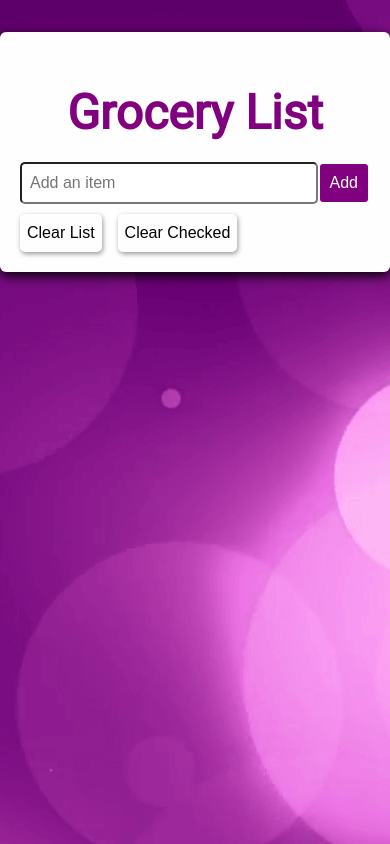
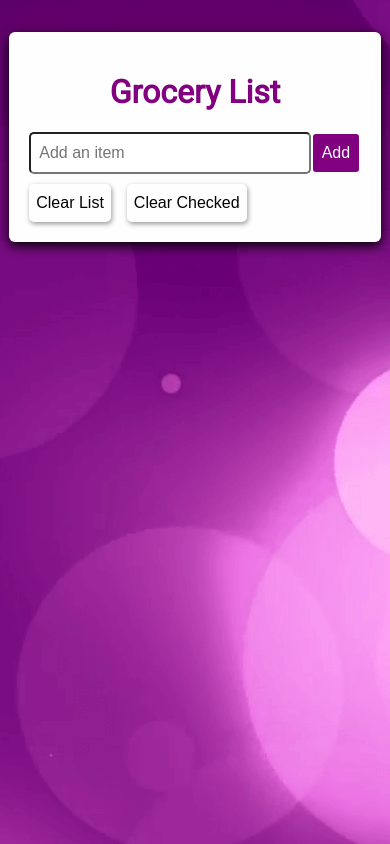
Before and after one commit to usmcamgrimm/grocery-list, a website: page index.html in a window 390 px wide. Drawn offline with Linux system fonts and the light colour scheme.

Commit message:
Update for mobile display

```diff
--- a/style.css
+++ b/style.css
@@ -124,3 +124,12 @@ h1 {
 #groceries .list input {
     width: 10%;
 }
+
+@media screen and (max-width: 599px) {
+    #wrapper {
+        max-width: 85%;
+    }
+    h1 {
+        font-size: 2rem;
+    }
+}
```
Also changed, not shown: 1 other file.
